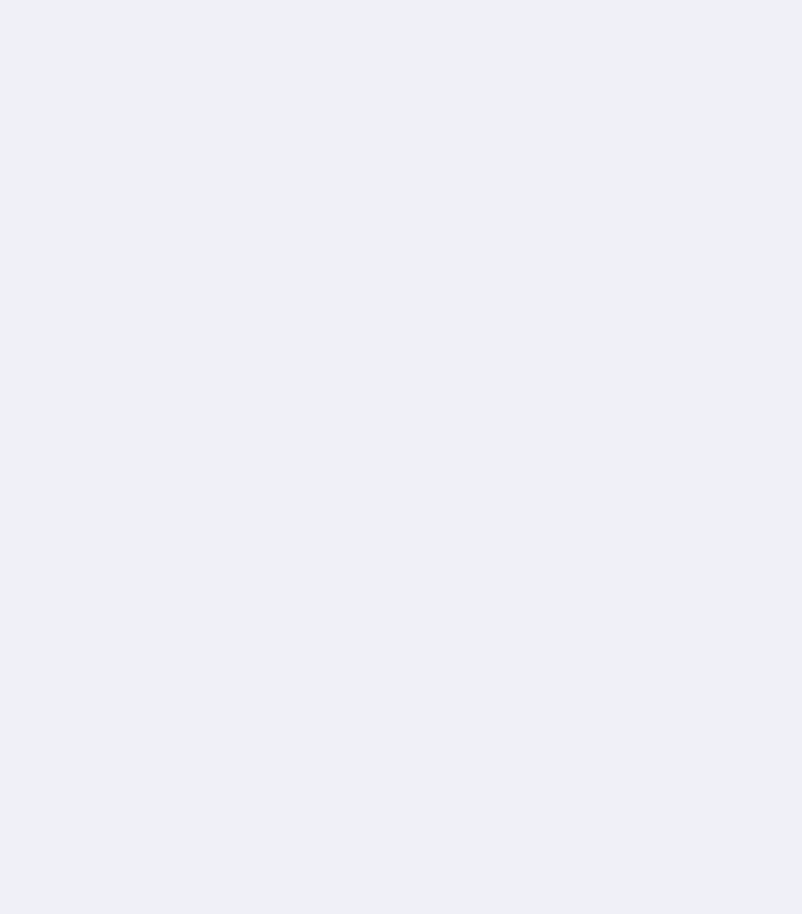
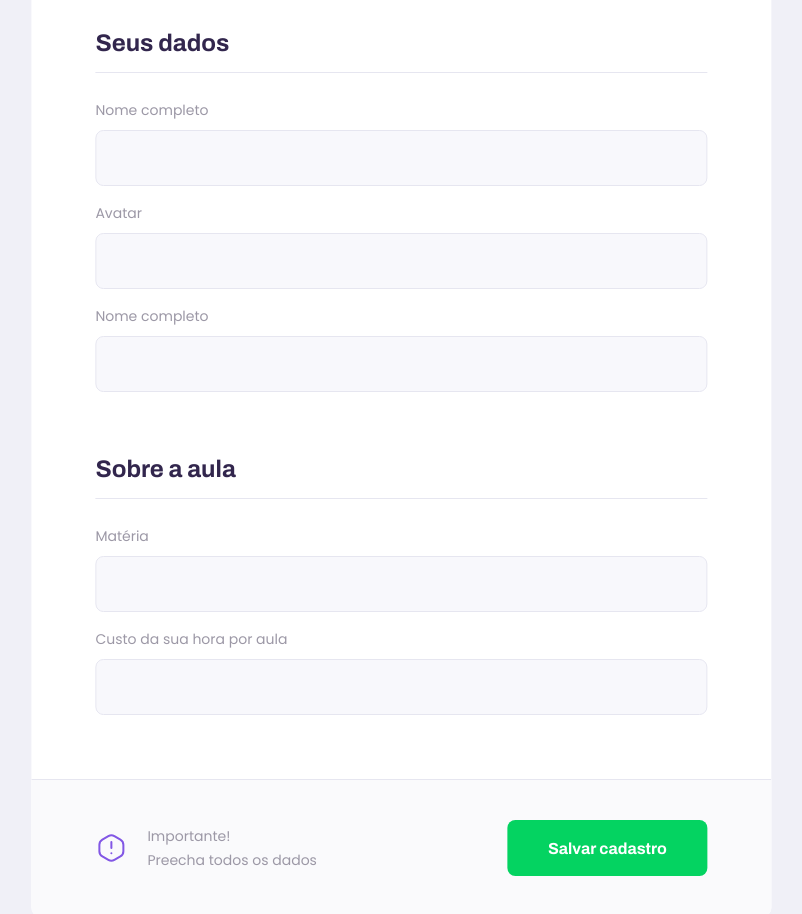
Before and after one commit to igorjcl/proffy, a React (Create React App) app in the folder web/: page /give-classes in a window 1280 px wide. Shown: the part 342-1256 px from the top of the page, without its empty margins (238-1040 px from the left). Before the commit the page ends 800 px from the top, so only its background shows below. Built offline with nearby package versions, Linux system fonts and the light colour scheme.

Commit message:
add input forms in study page

```diff
--- a/web/src/assets/styles/global.css
+++ b/web/src/assets/styles/global.css
@@ -1,4 +1,25 @@
-@import "./variaveis.css";
+:root {
+  font-size: 60%;
+
+  --color-background: #f0f0f7;
+  --color-primary-lighter: #9871f5;
+  --color-primary-light: #916bea;
+  --color-primary: #8257e5;
+  --color-primary-dark: #774dd6;
+  --color-primary-darker: #6842c2;
+  --color-secundary: #04d361;
+  --color-secundary-dark: #04bf58;
+  --color-title-in-primary: #ffffff;
+  --color-text-in-primary: #d4c2ff;
+  --color-text-title: #32264d;
+  --color-text-complement: #9c98a6;
+  --color-text-base: #6a6180;
+  --color-line-in-white: #e6e6f0;
+  --color-input-background: #f8f8fc;
+  --color-button-text: #ffffff;
+  --color-box-base: #ffffff;
+  --color-box-footer: #fafafc;
+}
 
 * {
   margin: 0;
@@ -8,18 +29,19 @@
 
 html,
 body,
-[data-js="root"] {
+#root {
   height: 100vh;
+  overflow-x: hidden;
 }
 
 body {
-  background-color: var(--color-background);
+  background: var(--color-background);
 }
 
-[data-js="root"] {
+#root {
   display: flex;
+  align-items: center;
   justify-content: center;
-  align-items: center;
 }
 
 body,
@@ -31,7 +53,7 @@
 }
 
 .container {
-  width: 90vw;
+  width: 100vw;
   max-width: 700px;
 }
 
--- a/web/src/assets/styles/variaveis.css
+++ /dev/null
@@ -1,22 +0,0 @@
-:root {
-  --color-background: #F0F0F7;
-  --color-primary-lighter: #9871F5;
-  --color-primary-light: #916BEA;
-  --color-primary: #8257E5;
-  --color-primary-dark: #774DD6;
-  --color-primary-darker: #6842C2;
-  --color-secundary: #04D361;
-  --color-secundary-dark: #04BF58;
-  --color-title-in-primary: #FFFFFF;
-  --color-text-in-primary: #D4C2FF;
-  --color-text-title: #32264D;
-  --color-text-complement: #9C98A6;
-  --color-text-base: #6A6180;
-  --color-line-in-white: #E6E6F0;
-  --color-input-background: #F8F8FC;
-  --color-button-text: #FFFFFF;
-  --color-box-base: #FFFFFF;
-  --color-box-footer: #FAFAFC;
-
-  font-size: 60%;
-}
--- /dev/null
+++ b/web/src/components/Input/index.tsx
@@ -0,0 +1,17 @@
+import React, { InputHTMLAttributes } from "react";
+
+import "./styles.css";
+
+interface InputProps extends InputHTMLAttributes<HTMLInputElement> {
+  label: string;
+  name: string;
+}
+
+export const Input: React.FC<InputProps> = ({ label, name, ...rest }) => {
+  return (
+    <div className="input-block">
+      <label htmlFor={name}>{label}</label>
+      <input type="text" id={name} {...rest} />
+    </div>
+  );
+};
--- /dev/null
+++ b/web/src/components/Input/styles.css
@@ -0,0 +1,34 @@
+.input-block {
+  position: relative;
+}
+
+.input-block + .input-block {
+  margin-top: 1.4rem;
+}
+
+.input-block label {
+  font-size: 1.4rem;
+}
+
+.input-block input {
+  width: 100%;
+  height: 5.6rem;
+  margin-top: 0.8rem;
+  border-radius: 0.8rem;
+  background: var(--color-input-background);
+  border: 1px solid var(--color-line-in-white);
+  outline: 0;
+  padding: 0 1.6rem;
+  font: 1.6rem Archivo;
+}
+
+.input-block:focus-within::after {
+  width: calc(100% - 3.2rem);
+  height: 2px;
+  content: "";
+  background: var(--color-primary-light);
+  position: absolute;
+  left: 1.6rem;
+  right: 1.6rem;
+  bottom: 0;
+}
--- a/web/src/components/PageHeader/index.tsx
+++ b/web/src/components/PageHeader/index.tsx
@@ -9,11 +9,15 @@
 
 interface PageHeaderProps {
   title: string;
+  description?: string;
 }
 
-export const PageHeader: React.FC<PageHeaderProps> = ({ title, children }) => {
+export const PageHeader: React.FC<PageHeaderProps> = ({
+  title,
+  description,
+  children,
+}) => {
   return (
-    <div>
     <header className="page-header">
       <div className="top-bar-container">
         <Link to="/">
@@ -25,9 +29,10 @@
       <div className="header-content">
         <strong>{title}</strong>
 
+        {description && <p>{description}</p>}
+
         {children}
       </div>
     </header>
-    </div>
   );
 };
--- a/web/src/components/PageHeader/styles.css
+++ b/web/src/components/PageHeader/styles.css
@@ -40,6 +40,14 @@
   color: var(--color-title-in-primary);
 }
 
+.page-header .header-content p {
+  max-width: 30rem;
+  font-size: 1.6rem;
+  line-height: 2.6rem;
+  color: var(--color-text-in-primary);
+  margin-top: 2.4rem;
+}
+
 @media (min-width: 700px) {
   .page-header {
     height: 340px;
--- a/web/src/pages/TeacherForm/index.tsx
+++ b/web/src/pages/TeacherForm/index.tsx
@@ -1,15 +1,46 @@
 import React from "react";
 
+import "./styles.css";
+
 import { PageHeader } from "../../components/PageHeader";
+import { LeftAnimation } from "../../utils/animations";
+import { Input } from "../../components/Input";
 
-import "./styles.css";
-import { LeftAnimation } from "../../utils/animations";
+import warningIcon from "../../assets/images/icons/warning.svg";
 
 export const TeacherForm = () => {
   return (
     <LeftAnimation>
-      <div id="page-teacher-list" className="container">
-        <PageHeader title="Que incrível que você quer dar aulas." />
+      <div id="page-teacher-form" className="container">
+        <PageHeader
+          title="Que incrível que você quer dar aulas."
+          description="O primeiro passo é preencher esse formulário de inscrição"
+        />
+
+        <main>
+          <fieldset>
+            <legend>Seus dados</legend>
+
+            <Input name="name" label="Nome completo" />
+            <Input name="avatar" label="Avatar" />
+            <Input name="whatsapp" label="Nome completo" />
+          </fieldset>
+
+          <fieldset>
+            <legend>Sobre a aula</legend>
+
+            <Input name="subjet" label="Matéria" />
+            <Input name="cost" label="Custo da sua hora por aula" />
+          </fieldset>
+          <footer>
+            <p>
+              <img src={warningIcon} alt="Aviso importante" />
+              Importante! <br />
+              Preecha todos os dados
+            </p>
+            <button type="button">Salvar cadastro</button>
+          </footer>
+        </main>
       </div>
     </LeftAnimation>
   );
--- a/web/src/pages/TeacherForm/styles.css
+++ b/web/src/pages/TeacherForm/styles.css
@@ -0,0 +1,142 @@
+page-teacher-form {
+  width: 100vw;
+  height: 100vh;
+}
+
+#page-teacher-form .page-header .header-content {
+  margin-bottom: 6.4rem;
+}
+
+#page-teacher-form main {
+  background: var(--color-box-base);
+  width: 100%;
+  max-width: 74rem;
+  border-radius: 0.8rem;
+  margin: -3.2rem auto 3.2rem;
+  padding-top: 6.4rem;
+  overflow: hidden;
+}
+
+#page-teacher-form main fieldset {
+  border: 0;
+  padding: 0 2.4rem;
+}
+
+#page-teacher-form main fieldset + fieldset {
+  margin-top: 6.4rem;
+}
+
+#page-teacher-form main fieldset legend {
+  font: 700 2.4rem Archivo;
+  color: var(--color-text-title);
+  margin-bottom: 2.4rem;
+  display: flex;
+  align-items: center;
+  justify-content: space-between;
+  width: 100%;
+  padding-bottom: 1.6rem;
+  border-bottom: 1px solid var(--color-line-in-white);
+}
+
+#page-teacher-form main fieldset legend button {
+  background: none;
+  border: 0;
+  color: var(--color-primary);
+  font: 700 1.6rem Archivo;
+  cursor: pointer;
+  transition: color 0.2s;
+}
+
+#page-teacher-form main fieldset legend button:hover {
+  color: var(--color-primary-dark);
+}
+
+#page-teacher-form main fieldset .input-block + .textarea-block,
+#page-teacher-form main fieldset .select-block + .input-block {
+  margin-top: 2.4rem;
+}
+
+#page-teacher-form main label {
+  color: var(--color-text-complement);
+}
+
+#page-teacher-form main footer {
+  padding: 4rem 2.4rem;
+  background: var(--color-box-footer);
+  border-top: 1px solid var(--color-line-in-white);
+  margin-top: 6.4rem;
+}
+
+#page-teacher-form main footer p {
+  display: flex;
+  align-items: center;
+  justify-content: center;
+  font-size: 1.4rem;
+  line-height: 2.4rem;
+  color: var(--color-text-complement);
+}
+
+#page-teacher-form main footer p img {
+  margin-right: 2rem;
+}
+
+#page-teacher-form main footer button {
+  width: 100%;
+  height: 5.6rem;
+  background: var(--color-secundary);
+  color: var(--color-button-text);
+  border: 0;
+  border-radius: 0.8rem;
+  cursor: pointer;
+  font: 700 1.6rem Archivo;
+  display: flex;
+  align-items: center;
+  justify-content: center;
+  text-decoration: none;
+  transition: background-color 0.2s;
+  margin-top: 3.2rem;
+}
+
+#page-teacher-form main footer button:hover {
+  background: var(--color-secundary-dark);
+}
+
+@media (min-width: 700px) {
+  #page-teacher-form {
+    max-width: 100vw;
+  }
+
+  #page-teacher-form .page-header .header-content {
+    margin-bottom: 0;
+  }
+
+  #page-teacher-form main fieldset {
+    padding: 0 6.4rem;
+  }
+
+  #page-teacher-form main .schedule-item {
+    display: grid;
+    grid-template-columns: 2fr 1fr 1fr;
+    column-gap: 1.6rem;
+  }
+
+  #page-teacher-form main .schedule-item .input-block {
+    margin-top: 0 !important;
+  }
+
+  #page-teacher-form main footer {
+    padding: 4rem 6.4rem;
+    display: flex;
+    align-items: center;
+    justify-content: space-between;
+  }
+
+  #page-teacher-form main footer p {
+    justify-content: space-between;
+  }
+
+  #page-teacher-form main footer button {
+    width: 20rem;
+    margin-top: 0;
+  }
+}
--- a/web/src/pages/TeacherList/index.tsx
+++ b/web/src/pages/TeacherList/index.tsx
@@ -1,16 +1,19 @@
 import React from "react";
+
+import "./styles.css";
 
 import { PageHeader } from "../../components/PageHeader";
 import { TeacherItem } from "../../components/TeacherItem";
-
-import "./styles.css";
 import { LeftAnimation } from "../../utils/animations";
 
 export const TeacherList = () => {
   return (
     <LeftAnimation>
       <div id="page-teacher-list" className="container">
-        <PageHeader title="Estes são os proffys disponíveis.">
+        <PageHeader
+          title="Estes são os proffys disponíveis."
+          description="O primeiro passo é preencher esse formulário de inscrição"
+        >
           <form id="search-teachers">
             <div className="input-block">
               <label htmlFor="subject">Matéria</label>
--- a/web/src/pages/TeacherList/styles.css
+++ b/web/src/pages/TeacherList/styles.css
@@ -1,7 +1,6 @@
 #page-teacher-list {
   width: 100vw;
   height: 100vh;
-  overflow-x: hidden;
 }
 
 #search-teachers {
@@ -12,39 +11,25 @@
   color: var(--color-text-in-primary);
 }
 
-#search-teachers .input-block {
-  position: relative;
+#search-teachers button {
+  width: 100%;
+  height: 5.6rem;
+  background: var(--color-secundary);
+  color: var(--color-button-text);
+  border: 0;
+  border-radius: 0.8rem;
+  cursor: pointer;
+  font: 700 1.6rem Archivo;
+  display: flex;
+  align-items: center;
+  justify-content: center;
+  text-decoration: none;
+  transition: background-color 0.2s;
+  margin-top: 3.2rem;
 }
 
-#search-teachers .input-block + .input-block {
-  margin-top: 1.4rem;
-}
-
-#search-teachers .input-block label {
-  font-size: 1.4rem;
-}
-
-#search-teachers .input-block input {
-  width: 100%;
-  height: 5.6rem;
-  margin-top: 0.8rem;
-  border-radius: 0.8rem;
-  background: var(--color-input-background);
-  border: 1px solid var(--color-line-in-white);
-  outline: 0;
-  padding: 0 1.6rem;
-  font: 1.6rem Archivo;
-}
-
-#search-teachers .input-block:focus-within::after {
-  width: calc(100% - 3.2rem);
-  height: 2px;
-  content: "";
-  background: var(--color-primary-light);
-  position: absolute;
-  left: 1.6rem;
-  right: 1.6rem;
-  bottom: 0;
+#search-teachers button:hover {
+  background: var(--color-secundary-dark);
 }
 
 #page-teacher-list main {
@@ -65,7 +50,8 @@
     bottom: -28px;
   }
 
-  #search-teachers .input-block + .input-block {
+  #search-teachers .input-block + .input-block,
+  #search-teachers .select-block + .select-block {
     margin-top: 0;
   }
 
```
Also changed, not shown: web/src/utils/animations.jsx (line endings or trailing spaces). Lines whose indentation alone changed are shown as unchanged.
